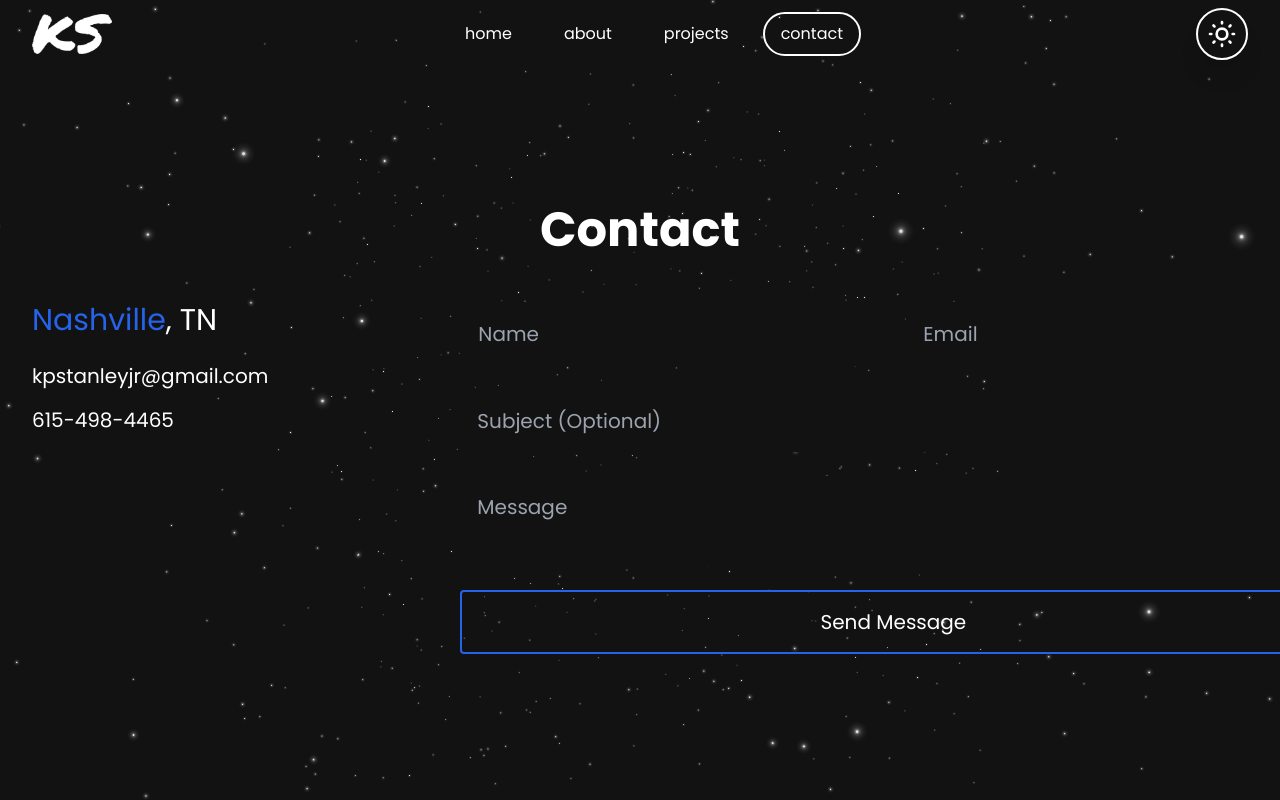
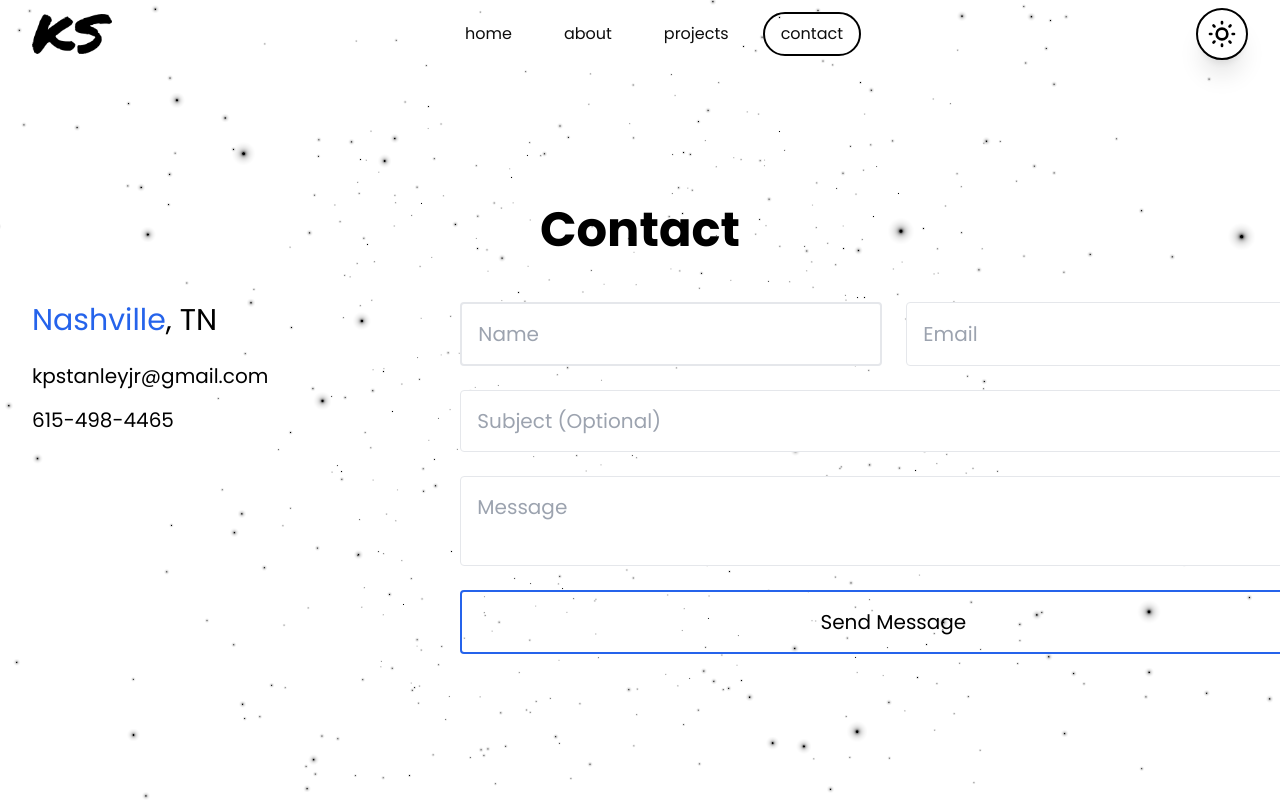
Before and after one commit to KennyStanleyJr/KennyStanleyJr, a Next.js app: page /contact in a window 1280 px wide. Shown: the top 800 px of the page. Built offline with nearby package versions, Linux system fonts and the light colour scheme.

Commit message:
Fixed issue where logo wasn't being re-rendered after theme was set

```diff
--- a/src/components/Logo.tsx
+++ b/src/components/Logo.tsx
@@ -1,3 +1,4 @@
+import { useEffect, useMemo, useState } from "react";
 import Link from "next/link";
 import Image from "next/image";
 import { useTheme } from "next-themes";
@@ -5,15 +6,31 @@ import { useTheme } from "next-themes";
 export function Logo() {
     const { theme } = useTheme()
 
+    const [mounted, setMounted] = useState(false)
+    // When mounted on client, now we can show the UI
+    // Prevents React Hydration Error
+    useEffect(() => setMounted(true), [])
+
+    const imgSrc = useMemo(() => {
+        if (!theme) return null
+        const src = theme === 'dark' ? "/logo-white.png" : "/logo-black.png"
+        console.log('src', src)
+        return src
+    }, [theme])
+
+    if (!mounted) return <div />
+
     return (
         <Link href="/" passHref>
+            {imgSrc && (
                 <Image
-                src={theme === 'dark' ? "/logo-white.png" : "/logo-black.png"}
+                    src={imgSrc}
                     width={80}
                     height={80}
                     alt="logo image"
                     className="cursor-pointer"
                 />
+            )}
         </Link>
     )
 }
--- a/src/components/ThemeToggleButton.tsx
+++ b/src/components/ThemeToggleButton.tsx
@@ -2,13 +2,13 @@ import { useEffect, useState } from 'react'
 import { useTheme } from 'next-themes'
 
 export function ThemeToggleButton() {
-    const [mounted, setMounted] = useState(false)
     const { theme, setTheme } = useTheme()
 
+    const [mounted, setMounted] = useState(false)
     // When mounted on client, now we can show the UI
+    // Prevents React Hydration Error
     useEffect(() => setMounted(true), [])
-
-    if (!mounted) return null
+    if (!mounted) return <div />
 
     return (
         <>
--- a/src/pages/_app.tsx
+++ b/src/pages/_app.tsx
@@ -29,7 +29,7 @@ const MyApp: AppType = ({ Component, pageProps }) => {
         <meta name="description" content="Developer Portfolio" />
         <link rel="icon" href="/favicon.png" />
       </Head>
-      <ThemeProvider attribute="class" defaultTheme="dark">
+      <ThemeProvider attribute="class" >
         <ThemedCanvas />
 
         <div className={`${poppins.variable} ${permanentMarker.variable} font-poppins`}>
@@ -44,11 +44,9 @@ export default MyApp
 
 function ThemedCanvas() {
   const { theme } = useTheme()
-  console.log('theme', theme)
   return (
       <div className="h-screen-with-spacer md:h-screen">
       <Canvas >
-
         <Sparkles
           count={1000}
           speed={0.5}
```
Lines whose indentation alone changed are shown as unchanged.
